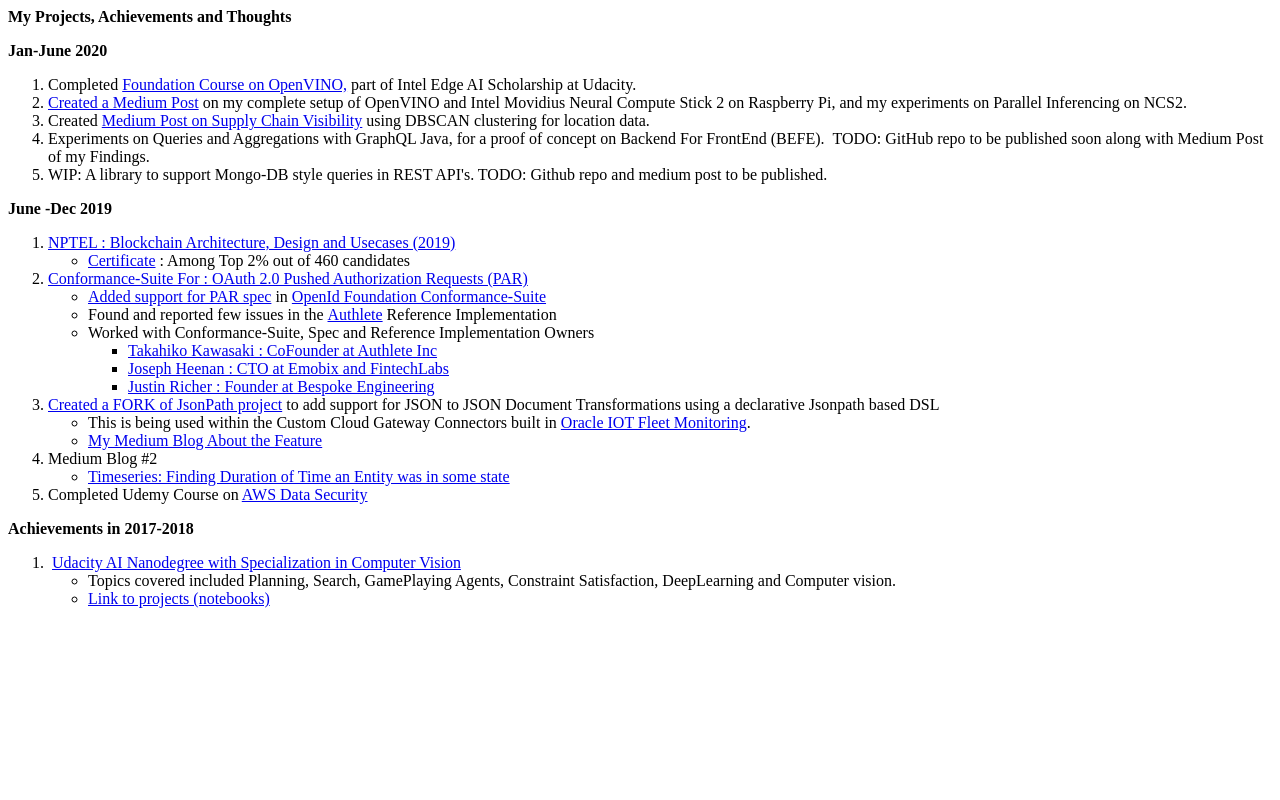
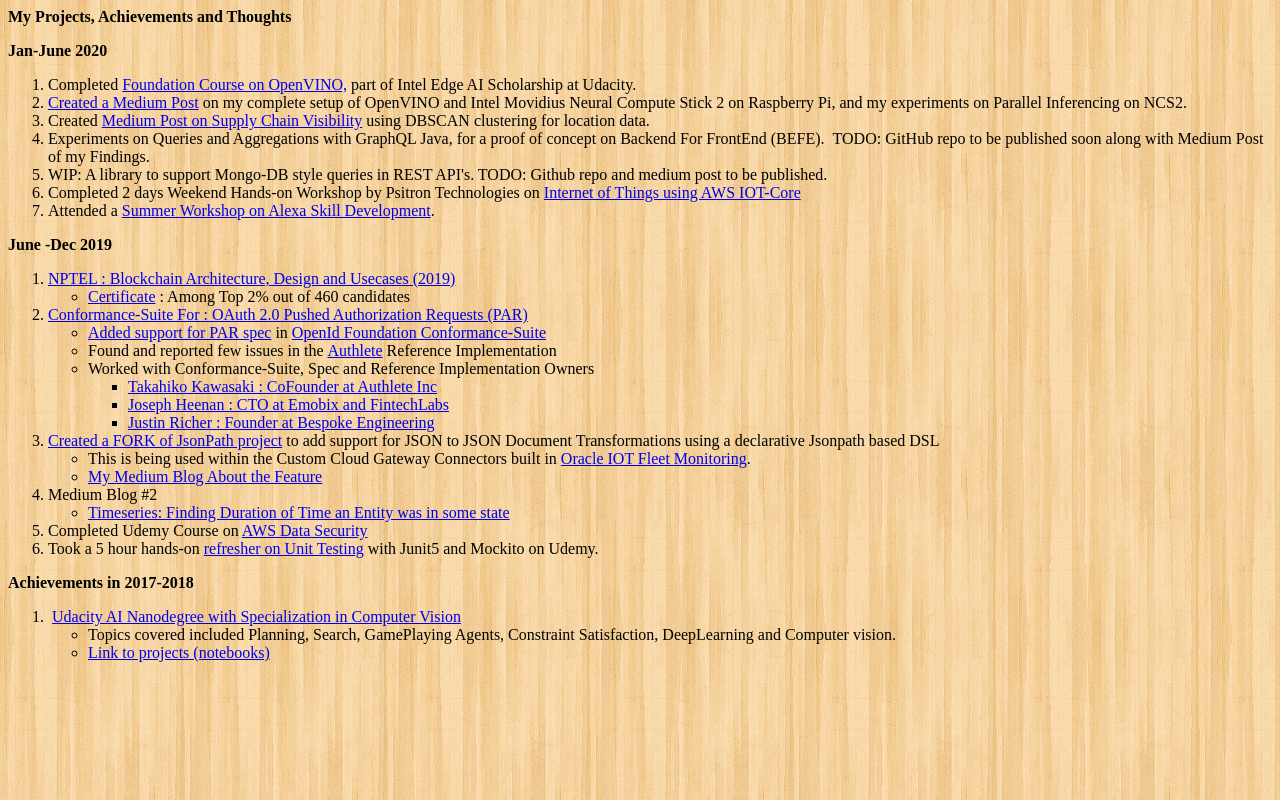
Before and after one commit to KumarJayanti/kumarjayanti.github.io, a plain HTML site: page index.html in a window 1280 px wide. Drawn offline with Linux system fonts and the light colour scheme.

Commit message:
index.html

```diff
--- a/index.html
+++ b/index.html
@@ -1,3 +1,8 @@
+<style>
+body {
+  background-image: url('https://github.com/KumarJayanti/kumarjayanti.github.io/blob/master/images/wood.png');
+}
+</style>
 <p><strong>My Projects, Achievements and Thoughts </strong></p>
 <p><strong>Jan-June 2020</strong></p>
 <ol>
@@ -6,6 +11,8 @@
 <li>Created <a href="https://medium.com/@kumar.jayanti/supply-chain-visibility-d2ed7d988d78">Medium Post on Supply Chain Visibility</a> using DBSCAN clustering for location data.</li>
 <li>Experiments on Queries and Aggregations with GraphQL Java, for a proof of concept on Backend For FrontEnd (BEFE). &nbsp;TODO: GitHub repo to be published soon along with Medium Post of my Findings.</li>
 <li>WIP: A library to support Mongo-DB style queries in REST API's. TODO: Github repo and medium post to be published.&nbsp;</li>
+<li>Completed 2 days Weekend Hands-on Workshop by Psitron Technologies on <a href="https://github.com/KumarJayanti/kumarjayanti.github.io/blob/master/certificates/psitron_aws_iot.jpg">Internet of Things using AWS IOT-Core</a> &nbsp;</li>
+<li>Attended a <a href="https://github.com/KumarJayanti/kumarjayanti.github.io/blob/master/certificates/AlexaSkillsSummerCamp.jpeg">Summer Workshop on Alexa Skill Development</a>.</li>
 </ol>
 <p><strong>June -Dec 2019</strong></p>
 <ol>
@@ -35,10 +42,11 @@
 <li><a href="https://medium.com/@kumar.jayanti/timeseries-finding-duration-of-time-an-entity-was-in-some-state-eb664385debc">Timeseries: Finding Duration of Time an Entity was in some state</a></li>
 </ul>
 <li>Completed Udemy Course on <a href="https://github.com/KumarJayanti/kumarjayanti.github.io/blob/master/certificates/aws-data-security.jpg">AWS Data Security</a>&nbsp;</li>
+<li>Took a 5 hour hands-on <a href="https://github.com/KumarJayanti/kumarjayanti.github.io/blob/master/certificates/udemy-junit-cert.jpg">refresher on Unit Testing</a> with Junit5 and Mockito on Udemy.</li>
 </ol>
 <p><strong>Achievements in 2017-2018</strong></p>
 <ol>
-<li><strong>&nbsp;</strong><a href="https://github.com/KumarJayanti/kumarjayanti.github.io/blob/master/certificates/udacity-aind.pdf">Udacity AI Nanodegree with Specialization in Computer Vision</a></li>
+<li><strong>&nbsp;</strong><a href="https://github.com/KumarJayanti/kumarjayanti.github.io/blob/master/certificates/udacity-aind.jpg">Udacity AI Nanodegree with Specialization in Computer Vision</a></li>
 <ul>
 <li>Topics covered included Planning, Search, GamePlaying Agents, Constraint Satisfaction, DeepLearning and Computer vision.</li>
 <li><a href="https://github.com/KumarJayanti/projects">Link to projects (notebooks)</a></li>
```
